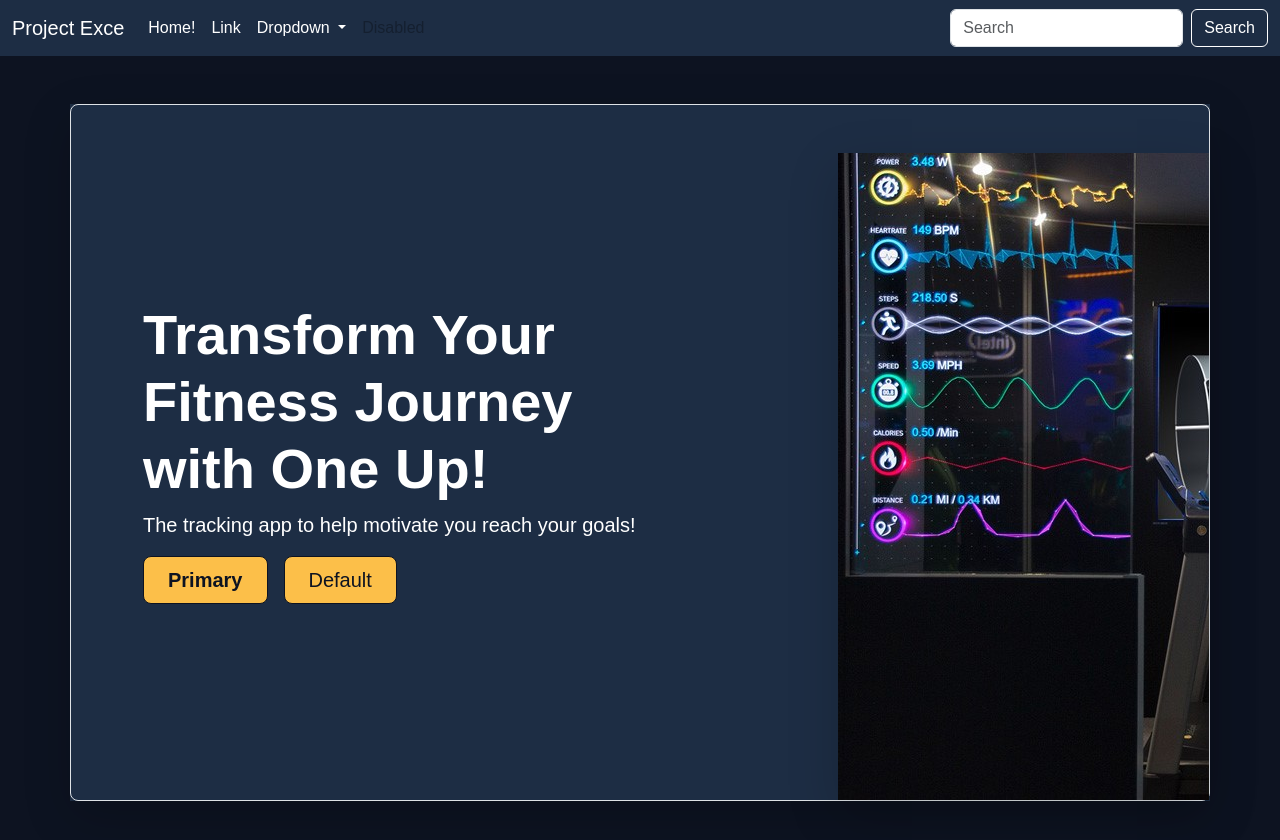
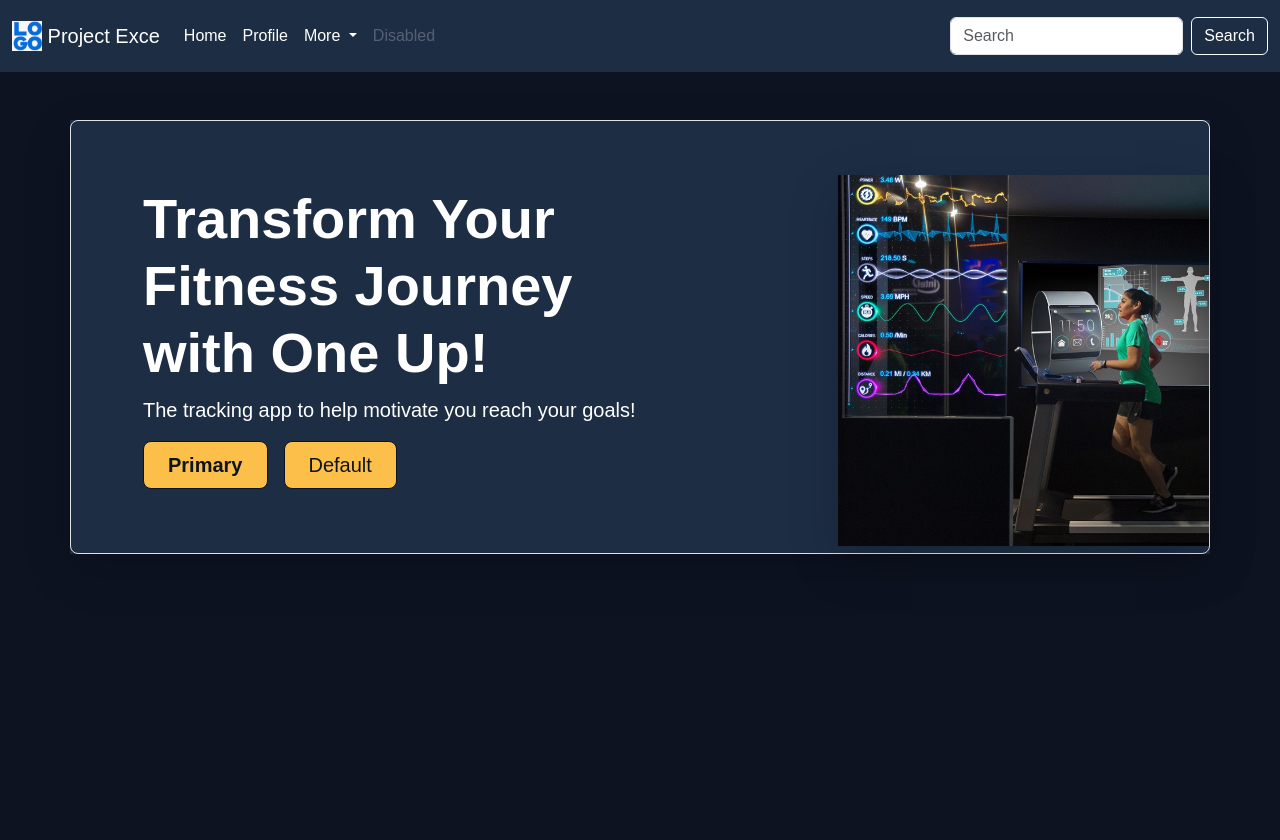
Before and after one commit to Jayden-747/1800_202410_BBY13, a plain HTML site: page index.html in a window 1280 px wide. After the commit the page ends 800 px from the top, so only its background shows below. Drawn offline with nearby package versions, Linux system fonts and the light colour scheme; a web font is replaced by a local one.

Commit message:
Updated some css

```diff
--- a/index.html
+++ b/index.html
@@ -26,33 +26,35 @@
 
 <body>
 
-    <!------------------------------>
-    <!-- Your HTML Layout go here -->
-    <!------------------------------>
-    <!-- Stuff for body goes here -->
-    <nav class="navbar navbar-expand-lg radio-canada">
+    <!-- NAVBAR -->
+    <nav class="navbar navbar-expand-lg navbar-dark radio-canada">
         <div class="container-fluid">
-          <a class="navbar-brand" href="#">Project Exce</a>
+          <nav class="navbar">
+            <a class="navbar-brand" href="#">
+              <img src="./images/logo.jpg" width="30" height="30" class="d-inline-block align-top" alt="">
+              Project Exce
+            </a>
+          </nav>
           <button class="navbar-toggler" type="button" data-bs-toggle="collapse" data-bs-target="#navbarSupportedContent" aria-controls="navbarSupportedContent" aria-expanded="false" aria-label="Toggle navigation">
             <span class="navbar-toggler-icon"></span>
           </button>
           <div class="collapse navbar-collapse" id="navbarSupportedContent">
             <ul class="navbar-nav me-auto mb-2 mb-lg-0">
               <li class="nav-item">
-                <a class="nav-link active text-white" aria-current="page" href="#">Home!</a>
+                <a class="nav-link active text-white" aria-current="page" href="#">Home</a>
               </li>
               <li class="nav-item">
-                <a class="nav-link" href="#">Link</a>
+                <a class="nav-link" href="#">Profile</a>
               </li>
               <li class="nav-item dropdown">
                 <a class="nav-link dropdown-toggle" href="#" role="button" data-bs-toggle="dropdown" aria-expanded="false">
-                  Dropdown
+                  More
                 </a>
                 <ul class="dropdown-menu">
-                  <li><a class="dropdown-item" href="#">Action</a></li>
-                  <li><a class="dropdown-item" href="#">Another action</a></li>
+                  <li><a class="dropdown-item" href="#">Friends</a></li>
+                  <li><a class="dropdown-item" href="#">Schedule</a></li>
                   <li><hr class="dropdown-divider"></li>
-                  <li><a class="dropdown-item" href="#">Something else here</a></li>
+                  <li><a class="dropdown-item" href="#">Settings</a></li>
                 </ul>
               </li>
               <li class="nav-item">
@@ -67,6 +69,7 @@
         </div>
       </nav>
 
+      <!-- HERO -->
       <div class="container my-5 radio-canada">
         <div class="row p-4 pb-0 pe-lg-0 pt-lg-5 align-items-center rounded-3 border shadow-lg">
           <div class="col-lg-7 p-3 p-lg-5 pt-lg-3">
@@ -78,7 +81,7 @@
             </div>
           </div>
           <div class="col-lg-4 offset-lg-1 p-0 overflow-hidden shadow-lg">
-              <img class="rounded-lg-3" src="images/fitness.jpg" alt="" width="647">
+              <img class="rounded-lg-3 img-fluid" src="images/fitness.jpg" alt="" width="647">
           </div>
         </div>
       </div>
--- a/style.css
+++ b/style.css
@@ -20,7 +20,7 @@ body {
     font-optical-sizing: auto;
     font-style: normal;
     font-variation-settings:"width" 100;
-  }
+}
 
 .container {
     background-color: #1D2D44;
@@ -28,6 +28,10 @@ body {
 
 .navbar-brand {
     color: white;
+}
+
+.navbar-brand:hover {
+    color:#748CAB;
 }
 
 .navbar {
@@ -38,6 +42,10 @@ body {
     color: white;
 }
 
+.nav-link:hover {
+    text-decoration: underline;
+    color: white;
+}
 .btn {
     color: white;
     border: solid 1.5px;
@@ -56,4 +64,5 @@ body {
 .btn-lg:hover {
     background-color: white;
     color: #1D2D44;
+    border: solid #FCBF49;
 }
```
